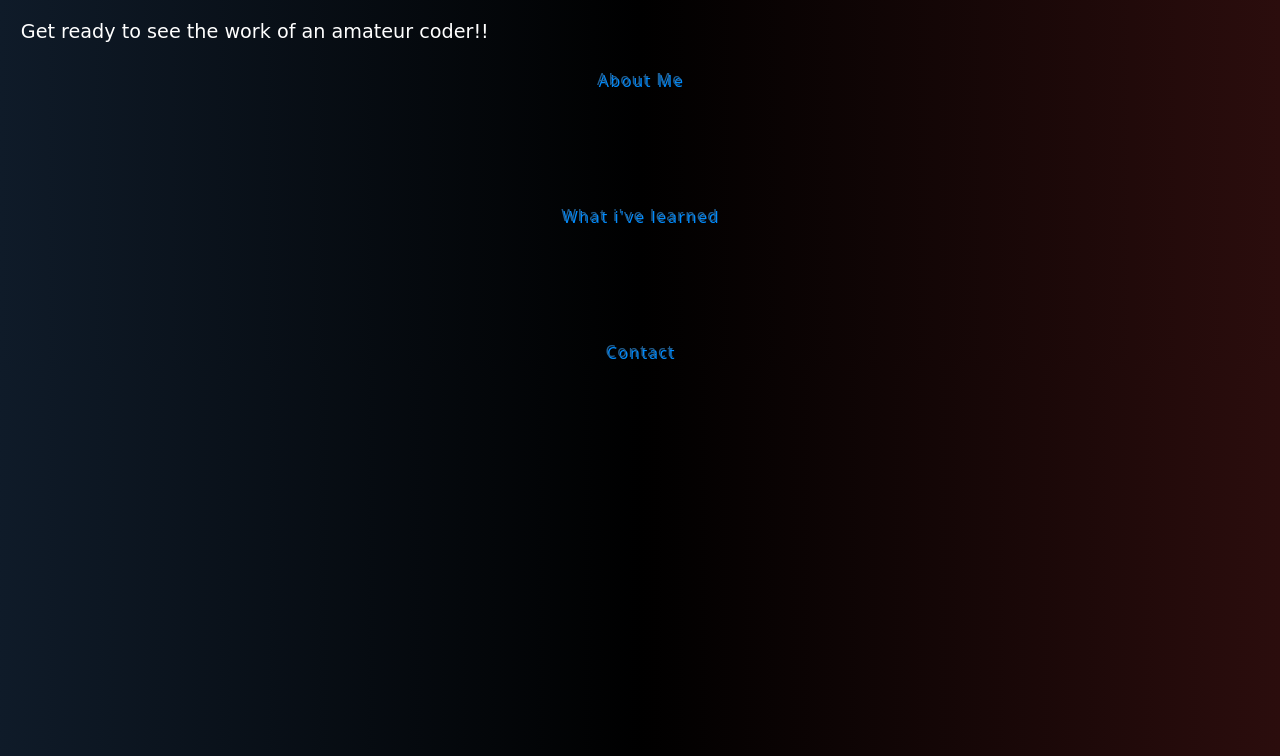
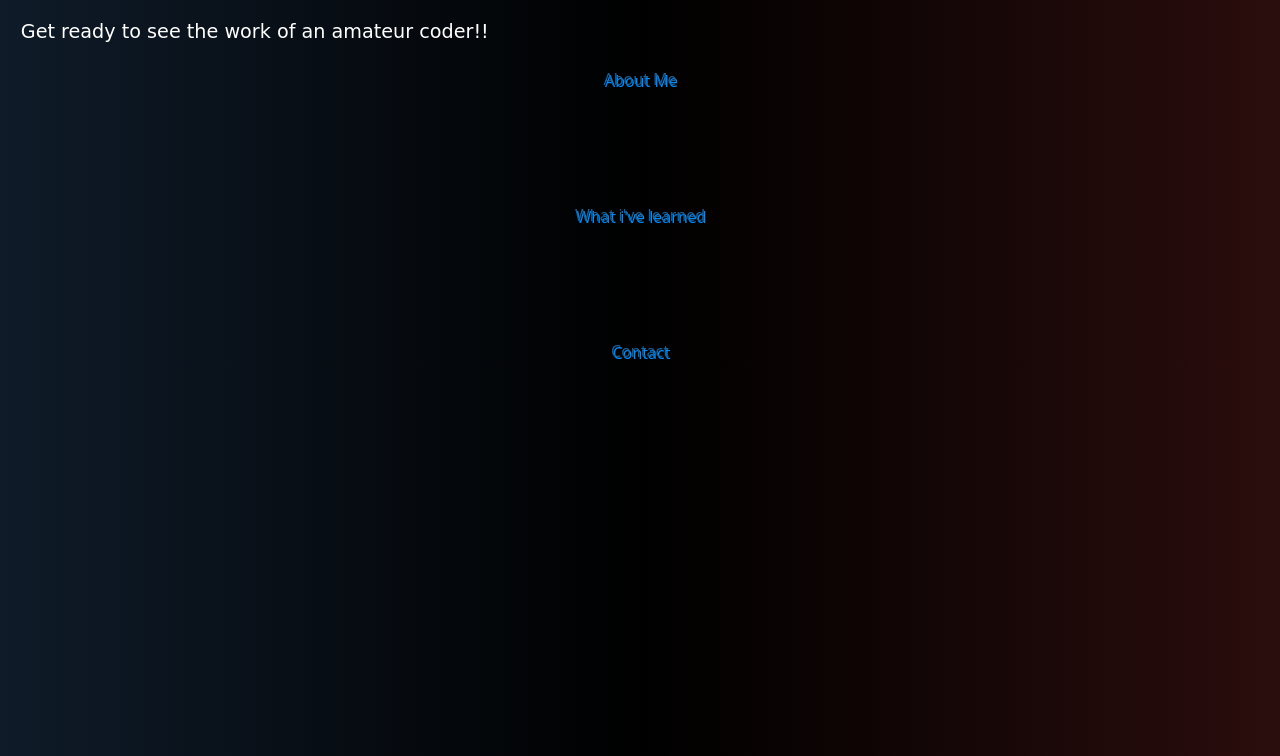
Before and after one commit to chrisanil/My-Website, a plain HTML site: page index.html in a window 1280 px wide. Shown: the part 44-800 px from the top of the page. Drawn offline with nearby package versions, Linux system fonts and the light colour scheme; a web font is replaced by a local one.

Commit message:
Removed letter spacing for div list

```diff
--- a/main.css
+++ b/main.css
@@ -18,7 +18,6 @@
     background-image: linear-gradient(to right, rgb(15, 27, 41), black, rgb(43, 13, 13));
 }
 .list{
-letter-spacing: 0.1rem;
 text-align: center;
 color: rgb(32, 94, 145);
 text-shadow: 0.1rem 0.1rem rgb(0, 140, 255);
```
